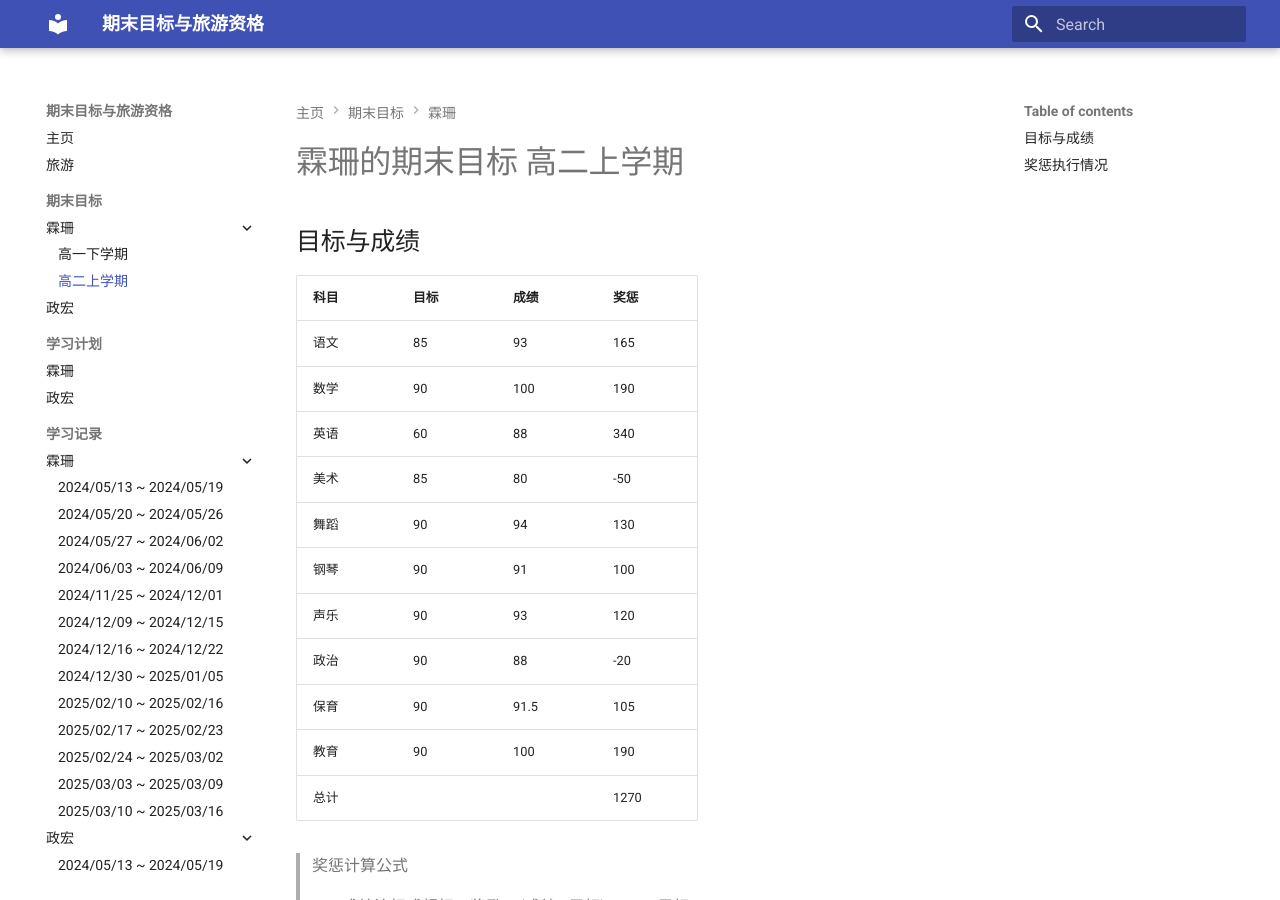
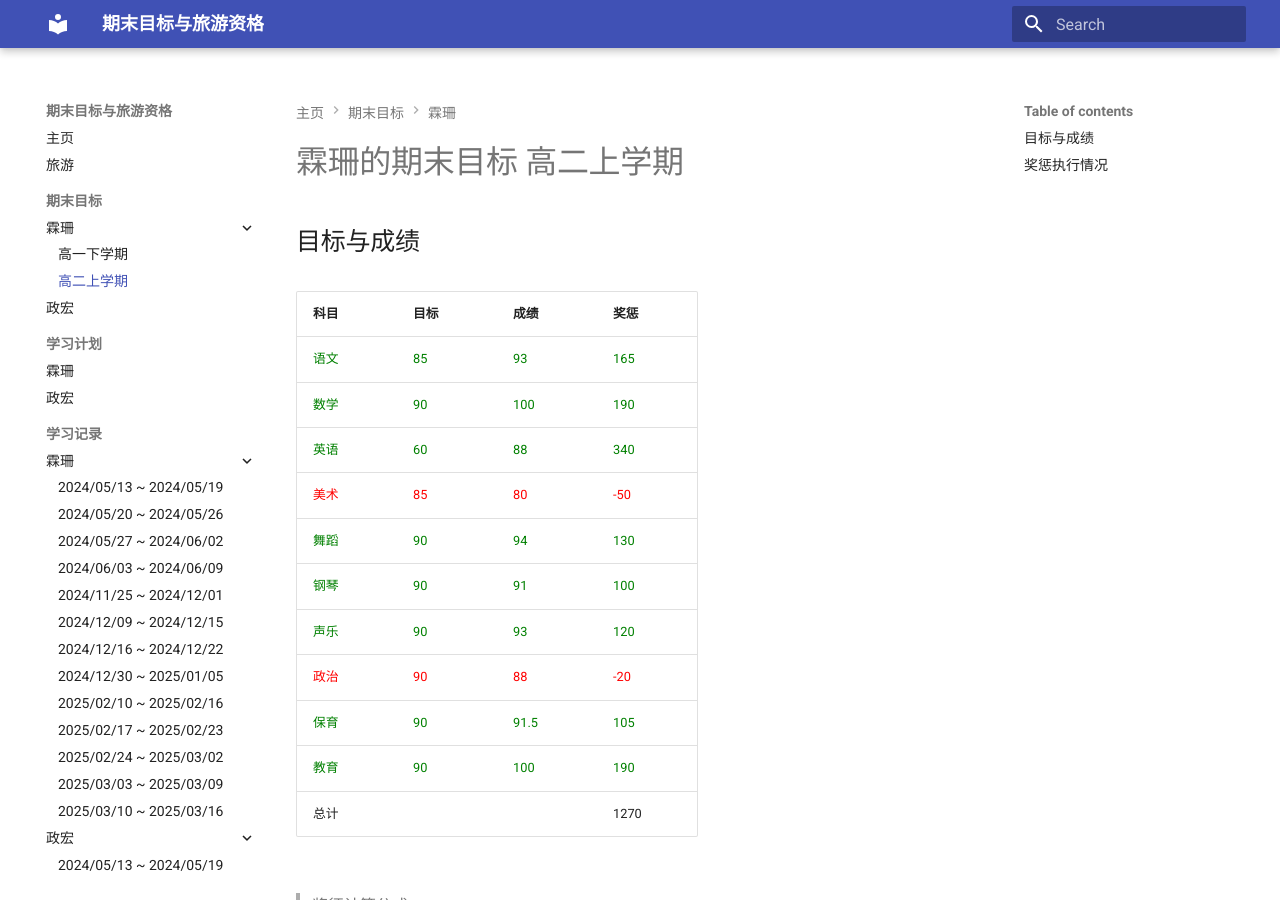
Before and after one commit to Flash-LHR/goal_and_vocation, an MkDocs documentation site: the page built from docs/study_goal/ls/grade11_s1.md, in a window 1280 px wide and 900 px high. Built offline with MkDocs 1.6.1 and Material for MkDocs 9.7.7, drawn with Linux system fonts in a browser that asks for light colours.

Commit message:
fix: table width and color

```diff
--- a/docs/study_goal/ls/grade11_s1.md
+++ b/docs/study_goal/ls/grade11_s1.md
@@ -2,19 +2,25 @@
 
 ## 目标与成绩
 
+<div class="md-typeset__scrollwrap" markdown>
+<div class="md-typeset__table" markdown>
+
 | 科目 | 目标 | 成绩 | 奖惩 |
 | ---- | ---- | ---- | ---- |
-| 语文 | 85 | 93 | 165 |
-| 数学 | 90 | 100 | 190 |
-| 英语 | 60 | 88 | 340 |
-| 美术 | 85 | 80 | -50 |
-| 舞蹈 | 90 | 94 | 130 |
-| 钢琴 | 90 | 91 | 100 |
-| 声乐 | 90 | 93 | 120 |
-| 政治 | 90 | 88 | -20 |
-| 保育 | 90 | 91.5 | 105 |
-| 教育 | 90 | 100 | 190 |
+| <span style="color:green">语文</span> | <span style="color:green">85</span> | <span style="color:green">93</span> | <span style="color:green">165</span> |
+| <span style="color:green">数学</span> | <span style="color:green">90</span> | <span style="color:green">100</span> | <span style="color:green">190</span> |
+| <span style="color:green">英语</span> | <span style="color:green">60</span> | <span style="color:green">88</span> | <span style="color:green">340</span> |
+| <span style="color:red">美术</span> | <span style="color:red">85</span> | <span style="color:red">80</span> | <span style="color:red">-50</span> |
+| <span style="color:green">舞蹈</span> | <span style="color:green">90</span> | <span style="color:green">94</span> | <span style="color:green">130</span>   |
+| <span style="color:green">钢琴</span> | <span style="color:green">90</span> | <span style="color:green">91</span> | <span style="color:green">100</span> |
+| <span style="color:green">声乐</span> | <span style="color:green">90</span> | <span style="color:green">93</span> | <span style="color:green">120</span> |
+| <span style="color:red">政治</span> | <span style="color:red">90</span> | <span style="color:red">88</span> | <span style="color:red">-20</span> |
+| <span style="color:green">保育</span> | <span style="color:green">90</span> | <span style="color:green">91.5</span> | <span style="color:green">105</span> |
+| <span style="color:green">教育</span> | <span style="color:green">90</span> | <span style="color:green">100</span> | <span style="color:green">190</span> |
 | 总计 |  |  | 1270 |
+
+</div>
+</div>
 
 > 奖惩计算公式
 >
@@ -28,6 +34,12 @@
 
 总计奖励 1270 元，分 10 期发放，每期奖励 127 元。奖励将与双完美计划挂钩，每完成一次双完美计划即可获得一期奖励，激励学习持续进步。
 
+<div class="md-typeset__scrollwrap" markdown>
+<div class="md-typeset__table" markdown>
+
 | 期数 | 双完美计划 | 奖励金额 |
 | ---- | ---- | ---- |
 | 1 | [2025/03/10 ~ 2025/03/16](../../study_record/ls/20250310_20250316/README.md) | 127 |
+
+</div>
+</div>
```
